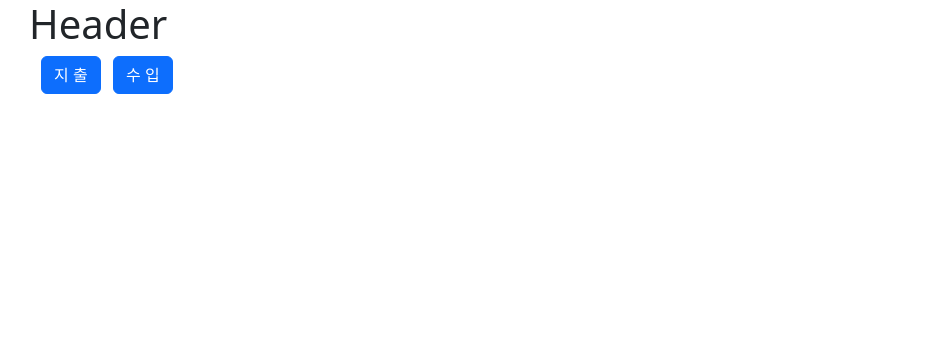
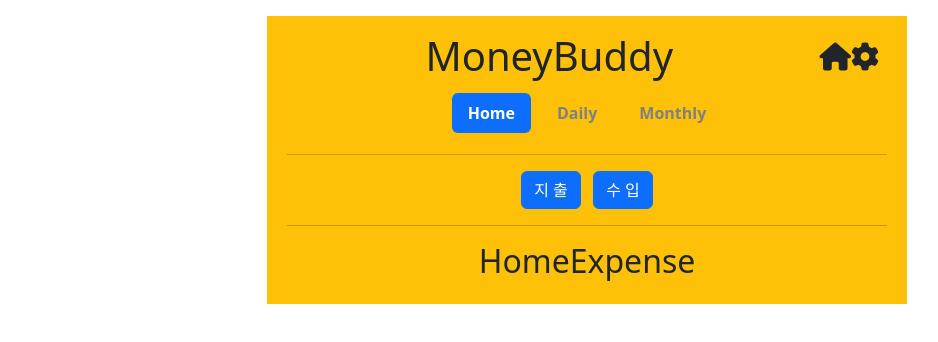
Before and after one commit to AnnyeongHae/MoneyBuddyClone, a Vue app: page / in a window 1280 px wide. Before the commit this address had no page. Shown: the top 342 px of the page, without its empty margins (53-991 px from the left). Built offline with nearby package versions, Linux system fonts and the light colour scheme.

Commit message:
First day Commit

```diff
--- a/index.html
+++ b/index.html
@@ -3,8 +3,23 @@
   <head>
     <meta charset="UTF-8" />
     <link rel="icon" href="/favicon.ico" />
-        <meta name="viewport" content="width=device-width, initial-scale=1.0" />
+    <meta
+      name="viewport"
+      content="width=device-width, initial-scale=1.0"
+    />
     <title>Vite App</title>
+    <link
+      rel="stylesheet"
+      href="https://cdnjs.cloudflare.com/ajax/libs/font-awesome/6.5.2/css/all.min.css"
+      integrity="sha512-SnH5WK+bZxgPHs44uWIX+LLJAJ9/2PkPKZ5QiAj6Ta86w+fsb2TkcmfRyVX3pBnMFcV7oQPJkl9QevSCWr3W6A=="
+      crossorigin="anonymous"
+      referrerpolicy="no-referrer"
+    />
+    <link
+      rel="stylesheet"
+      href="https://cdn.jsdelivr.net/npm/bootstrap@5.1.3/dist/css/bootstrap.min.css"
+    />
+    <script src="https://cdn.jsdelivr.net/npm/bootstrap@5.1.3/dist/js/bootstrap.bundle.min.js"></script>
   </head>
   <body>
     <div id="app"></div>
--- a/src/App.vue
+++ b/src/App.vue
@@ -1,12 +1,24 @@
 <template>
-    <div class="container">
-        <Header />
-        <router-view></router-view>
-    </div>
+  <div
+    class="container-sm w-50 bg-warning mx-auto mt-3 p-2 margin-auto"
+    style="text-align: center"
+  >
+    <Header />
+    <router-view></router-view>
+    <ul>
+      <!-- <li
+        v-for="budgetItem in budgetList"
+        :key="budgetItem.id"
+      ></li> -->
+    </ul>
+  </div>
 </template>
 
 <script setup>
+import { computed } from 'vue';
 import Header from '@/components/Header.vue';
+// const budgetListStore = useBudgetListStore();
+// const { budgetList, fetchBudgetList } = budgetListStore;
 </script>
 
 <style lang="scss" scoped></style>
--- a/src/components/Header.vue
+++ b/src/components/Header.vue
@@ -1,15 +1,66 @@
 <template>
-    <div>
-        <h1>Header</h1>
-        <IEButton />
-        <ul>
-            <router-link :to="{ name: 'HomeExpense' }"></router-link>
-        </ul>
-    </div>
+  <div class="container">
+    <h3>
+      <span class="float-end m-2">
+        <i class="fa-solid fa-house"></i>
+        <i class="fa-solid fa-gear"></i
+      ></span>
+    </h3>
+    <h1 style="text-align: center">MoneyBuddy</h1>
+    <ul class="nav nav-pills justify-content-center">
+      <li class="nav-item">
+        <a
+          class="nav-link active pointer"
+          @click="gotoExpense"
+          >Home</a
+        >
+      </li>
+      <li class="nav-item">
+        <a class="nav-link pointer" @click="gotoDaily"
+          >Daily</a
+        >
+      </li>
+      <li class="nav-item">
+        <a class="nav-link" href="#">Monthly</a>
+      </li>
+    </ul>
+    <hr />
+    <IEButton />
+    <hr />
+    <ul>
+      <router-link
+        :to="{ name: 'HomeExpense' }"
+      ></router-link>
+    </ul>
+  </div>
 </template>
 
 <script setup>
 import IEButton from './IEButton.vue';
+
+import { useRouter } from 'vue-router';
+
+const currentRoute = useRouter();
+const gotoDaily = () => {
+  currentRoute.push('/Daily');
+};
+const gotoExpense = () => {
+  currentRoute.push('/');
+};
 </script>
 
-<style lang="scss" scoped></style>
+<style>
+.container .nav .nav-item {
+  margin: 5px;
+  background-color: transparent;
+  font-weight: bold;
+}
+
+.container .nav .nav-link {
+  color: grey;
+}
+.container .nav .active {
+  background-color: transparent;
+  color: black;
+}
+</style>
--- a/src/components/IEButton.vue
+++ b/src/components/IEButton.vue
@@ -1,10 +1,15 @@
 <template>
-    <div class="container">
-        <button class="btn btn-primary" @click="gotoExpense">지 출</button>
-        &nbsp;&nbsp;<button class="btn btn-primary" @click="gotoIncome">
-            수 입
-        </button>
-    </div>
+  <div class="container">
+    <button class="btn btn-primary" @click="gotoExpense">
+      지 출
+    </button>
+    &nbsp;&nbsp;<button
+      class="btn btn-primary"
+      @click="gotoIncome"
+    >
+      수 입
+    </button>
+  </div>
 </template>
 
 <script setup>
@@ -12,10 +17,10 @@ import { useRouter } from 'vue-router';
 
 const currentRoute = useRouter();
 const gotoExpense = () => {
-    currentRoute.push('/Expense');
+  currentRoute.push('/');
 };
 const gotoIncome = () => {
-    currentRoute.push('/Income');
+  currentRoute.push('/Income');
 };
 </script>
 
--- a/src/pages/Daily.vue
+++ b/src/pages/Daily.vue
@@ -1,7 +1,7 @@
 <template>
-    <div>
-        <h2>Daily</h2>
-    </div>
+  <div class="container">
+    <h3>Daily</h3>
+  </div>
 </template>
 
 <script setup></script>
--- a/src/pages/HomeExpense.vue
+++ b/src/pages/HomeExpense.vue
@@ -1,9 +1,13 @@
 <template>
-    <div>
-        <h2>HomeExpense</h2>
-    </div>
+  <div>
+    <h2>HomeExpense</h2>
+  </div>
 </template>
 
-<script setup></script>
+<script setup>
+import { useBudgetListStore } from '@/stores/budget.js';
+// const fetchBudgetList =
+//   useBudgetListStore.fetchBudgetList();
+</script>
 
 <style lang="scss" scoped></style>
--- a/src/router/index.js
+++ b/src/router/index.js
@@ -5,13 +5,21 @@ import Input from '@/pages/Input.vue';
 import Daily from '@/pages/Daily.vue';
 
 const router = createRouter({
-    history: createWebHistory(import.meta.env.BASE_URL),
-    routes: [
-        { path: '/Expense', name: 'HomeExpense', component: HomeExpense },
-        { path: '/Income', name: 'HomeIncome', component: HomeIncome },
-        { path: '/Input', name: 'Input', component: Input },
-        { path: '/Daily', name: 'Daily', component: Daily },
-    ],
+  history: createWebHistory(import.meta.env.BASE_URL),
+  routes: [
+    {
+      path: '/',
+      name: 'HomeExpense',
+      component: HomeExpense,
+    },
+    {
+      path: '/Income',
+      name: 'HomeIncome',
+      component: HomeIncome,
+    },
+    { path: '/Input', name: 'Input', component: Input },
+    { path: '/Daily', name: 'Daily', component: Daily },
+  ],
 });
 
 export default router;
--- a/src/stores/budget.js
+++ b/src/stores/budget.js
@@ -1,14 +1,37 @@
 import { defineStore } from 'pinia';
-import axios from 'axios';
+import { reactive, computed } from 'vue';
+// import axios from 'axios';
 
 const BASEURI = '/api/budget';
-export const useBudgetListStore = defineStore('budgetList', {
-    //상태 정의
-    state: () => {},
+export const useBudgetListStore = defineStore(
+  'budgetList',
+  () => {
+    const state = reactive({ budgetList: [] });
+    //budjetList 목록을 조회합니다
 
-    //읽기 전용의 게터 (이건 아직 필요할지 모르겠음)
-    getters: {},
+    const fetchBudgetList = async () => {
+      try {
+        const response = await axios.get(BASEURI);
+        if (response.status === 200) {
+          state.budgetList = response.data;
+        } else {
+          alert('데이터 조회 실패');
+        }
+      } catch (error) {
+        alert('에러발생 :' + error);
+      }
+    };
 
-    //액션
-    actions: {},
-});
+    //   {
+    //     //상태 정의
+    //     state: () => {},
+
+    //     //읽기 전용의 게터 (이건 아직 필요할지 모르겠음)
+    //     getters: {},
+
+    //     //액션
+    //     actions: {},
+    //   }
+    return { budgetList, fetchBudgetList };
+  }
+);
```
Lines whose indentation alone changed are shown as unchanged.
